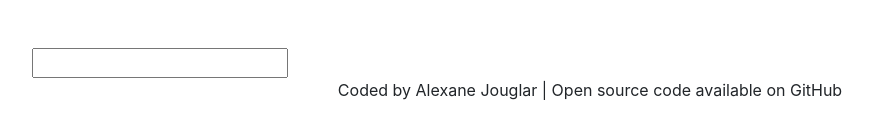
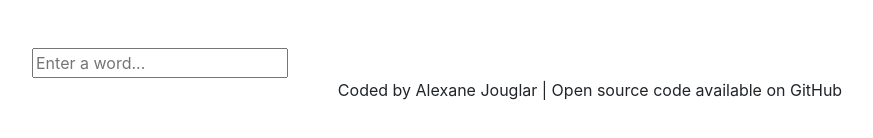
Before and after one commit to AlexaneJ/my_react_dictionary, a React (Create React App) app: page / in a window 1280 px wide. Shown: the part 202-340 px from the top of the page, without its empty margins (50-923 px from the left). Built offline with nearby package versions, Linux system fonts and the light colour scheme.

Commit message:
added placeholder

```diff
--- a/src/Dictionary.js
+++ b/src/Dictionary.js
@@ -16,7 +16,7 @@ export default function Dictionary() {
     return (
         <div className="Dictionary">
             <form onSubmit={search}>
-                <input type="search" onChange={handleKeywordChange} />
+                <input type="search" onChange={handleKeywordChange} placeholder="Enter a word..."/>
             </form>
         </div>
     )
```
